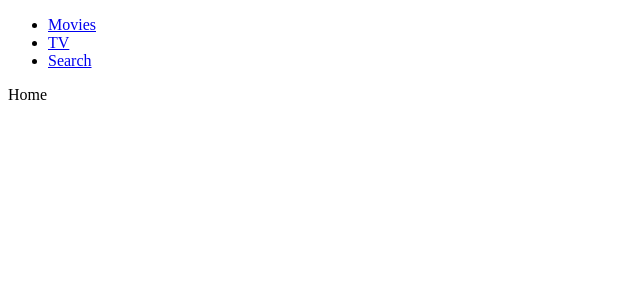
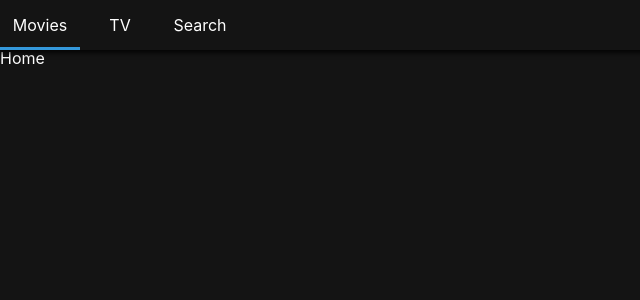
Before and after one commit to kennycha/notflix, a React (Create React App) app: page / in a window 1280 px wide. Shown: the top 300 px of the page, without its empty margins (0-640 px from the left). Built offline with nearby package versions, Linux system fonts and the light colour scheme.

Commit message:
add styled components

```diff
--- a/package.json
+++ b/package.json
@@ -10,7 +10,9 @@
     "react": "^16.13.1",
     "react-dom": "^16.13.1",
     "react-router-dom": "^5.2.0",
-    "react-scripts": "3.4.1"
+    "react-scripts": "3.4.1",
+    "styled-components": "^5.1.1",
+    "styled-reset": "^4.1.6"
   },
   "scripts": {
     "start": "react-scripts start",
--- a/src/Components/App.js
+++ b/src/Components/App.js
@@ -1,12 +1,12 @@
 import React, { Component } from 'react';
 import Router from 'Components/Router'
-import Header from 'Components/Header'
+import GlobalStyles from 'Components/GlobalStyles'
 
 class App extends Component {
   render() {
     return (
       <>
-        <Header />
+        <GlobalStyles />
         <Router />
       </>
     );
--- /dev/null
+++ b/src/Components/GlobalStyles.js
@@ -0,0 +1,22 @@
+import { createGlobalStyle } from 'styled-components'
+import reset from 'styled-reset'
+
+const globalStyles = createGlobalStyle`
+  ${reset};
+  a {
+    text-decoration: none;
+    color: inherit;
+  }
+  * {
+    box-sizing: border-box;
+  }
+  body {
+    font-family: -apple-system, BlinkMacSystemFont, 'Segoe UI', Roboto, Oxygen, Ubuntu, Cantarell, 'Open Sans', 'Helvetica Neue', sans-serif;
+    font=size: 12px;
+    background-color: rgba(20, 20, 20, 1);
+    color: white;
+    padding-top: 50px;
+  }
+`
+
+export default globalStyles
--- a/src/Components/Header.js
+++ b/src/Components/Header.js
@@ -1,17 +1,49 @@
 import React from 'react'
+import { Link, withRouter } from 'react-router-dom'
+import styled from 'styled-components'
 
-export default () => (
-  <header>
-    <ul>
-      <li>
-        <a href="/">Movies</a>
-      </li>
-      <li>
-        <a href="/tv">TV</a>
-      </li>
-      <li>
-        <a href="/search">Search</a>
-      </li>
-    </ul>
-  </header>
-)
+const Header = styled.header`
+  color: white;
+  position: fixed;
+  top: 0;
+  left: 0;
+  width: 100%;
+  height: 50px;
+  display: flex;
+  align-items: center;
+  background-color: rgba(20, 20, 20, 0.8);
+  z-index: 10;
+  box-shadow: 0px 1px 5px 2px rgba(0, 0, 0, 0.8)
+`
+const List = styled.ul`
+  display: flex;
+`
+const Item = styled.li`
+  width: 80px;
+  height: 50px;
+  text-align: center;
+  border-bottom: 3px solid ${props => props.current ? "#3498db" : "transparent"};
+  transition: border-bottom 0.5s ease-in-out;
+`
+const SLink = styled(Link)`
+  height: 50px;
+  display: flex;
+  align-items: center;
+  justify-content: center;
+`
+
+export default withRouter(({location: { pathname }}) => (
+  <Header>
+    <List>
+      <Item current={pathname === "/"}>
+        <SLink to="/">Movies</SLink>
+      </Item>
+      <Item current={pathname === "/tv"}>
+        <SLink to="/tv">TV</SLink>
+      </Item>
+      <Item current={pathname === "/search"}>
+        <SLink to="/search">Search</SLink>
+      </Item>
+    </List>
+  </Header>
+))
--- a/src/Components/Router.js
+++ b/src/Components/Router.js
@@ -1,11 +1,13 @@
 import React from 'react'
 import { BrowserRouter as Router, Route, Redirect, Switch } from 'react-router-dom'
+import Header from 'Components/Header'
 import Home from 'Routes/Home'
 import TV from 'Routes/TV'
 import Search from 'Routes/Search'
 
 export default () => (
   <Router>
+    <Header />
     <Switch>
       <Route path="/" exact component={Home} />
       <Route path="/tv" exact component={TV} />
```
Also changed, not shown: 2 other files (tests, documents, lock files or other folders).
